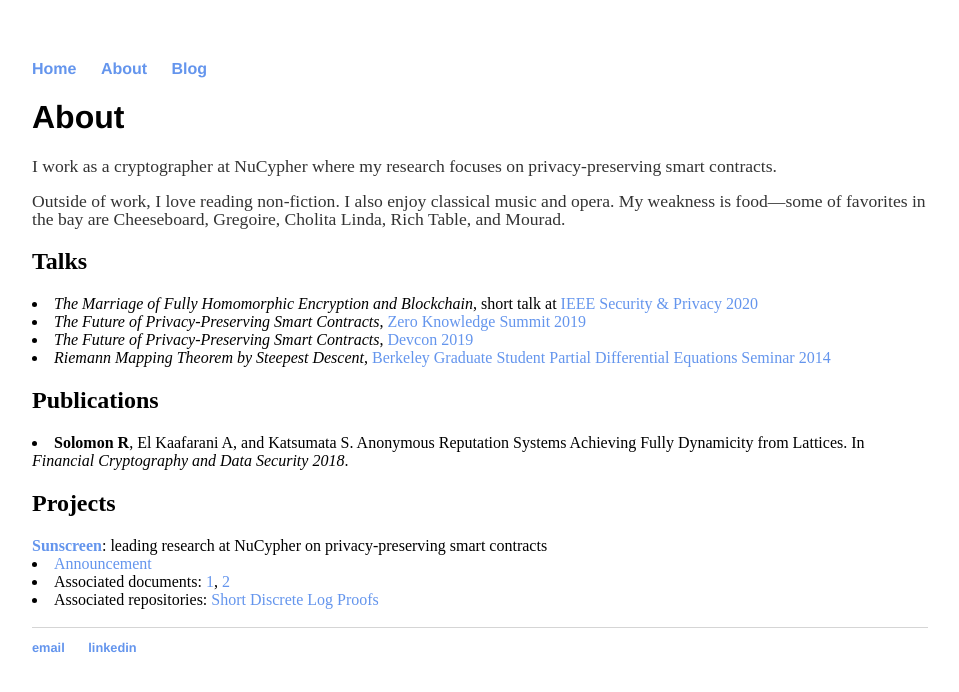
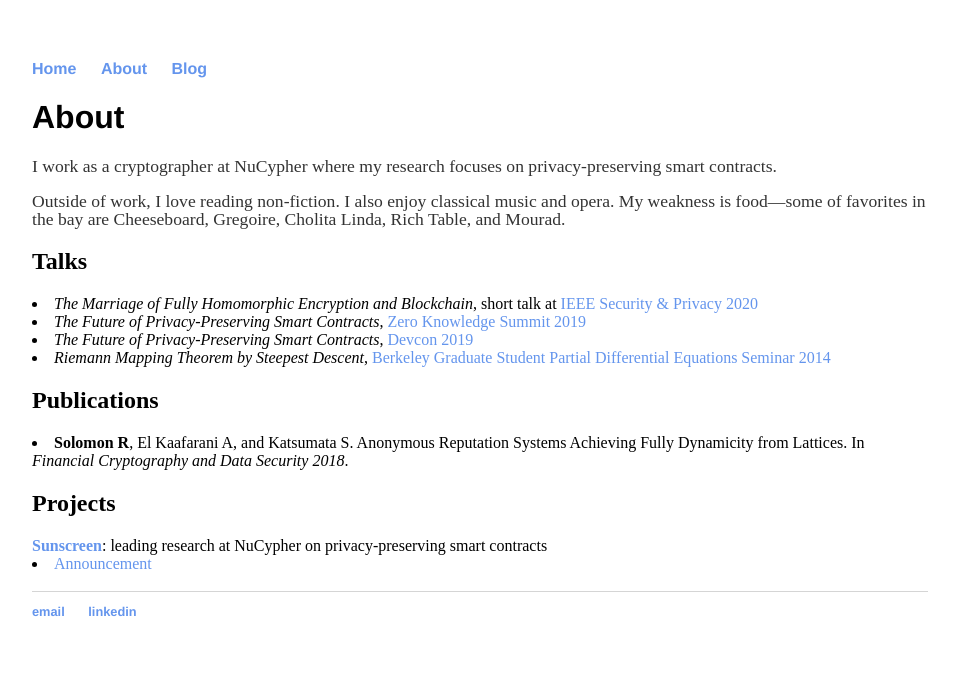
Before and after one commit to ravital/ravital.github.io, a Jekyll site: the page built from about/index.html, in a window 1280 px wide. Shown: the top 692 px of the page, without its empty margins (160-1119 px from the left). Built offline with Jekyll 4.4.1, drawn with Linux system fonts in a browser that asks for light colours.

Commit message:
Update index.html

```diff
--- a/about/index.html
+++ b/about/index.html
@@ -21,7 +21,6 @@ title: About Ravital Solomon
 			<h2>Projects</h2>
 			<a href="https://github.com/nucypher/Sunscreen_public"><b>Sunscreen</b></a>: leading research at NuCypher on privacy-preserving smart contracts
 				<li><a href="https://blog.nucypher.com/sunscreen/">Announcement</a></li>
-				<li>Associated documents: <a href="https://github.com/nucypher/Sunscreen_public/blob/master/zk%20thoughts.pdf/">1</a>, <a href="https://github.com/nucypher/Sunscreen_public/blob/master/Future_of_PPSCs.pdf">2</a></li>
-				<li>Associated repositories: <a href="https://github.com/nucypher/LogProof.jl">Short Discrete Log Proofs</a></li>
+
 			<br>
 		</div>
```
